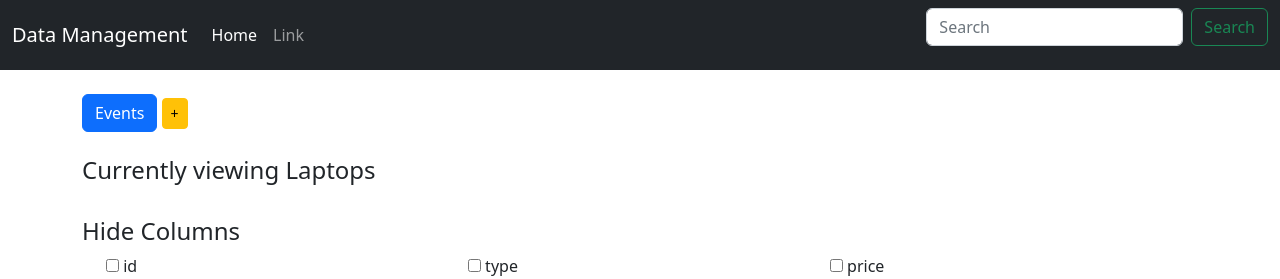
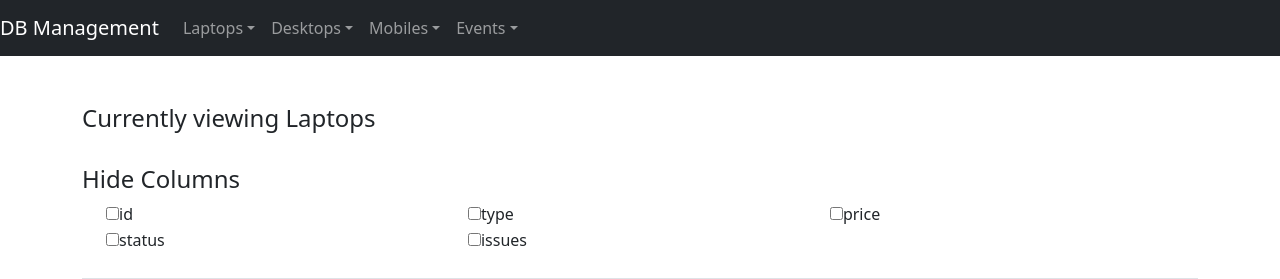
Before and after one commit to Somay-Garg/Data_Management, a Django app: page / in a window 1280 px wide. Shown: the top 279 px of the page. Run offline with Django 4.2, Linux system fonts and the light colour scheme; data comes from the database, SQL or seed files in the repository; some libraries are stand-ins or nearby versions.

Commit message:
nav dropdown changes

```diff
--- a/manage_data/templates/base.html
+++ b/manage_data/templates/base.html
@@ -16,27 +16,46 @@
 </head>
 
 <body>
-    <nav class="navbar navbar-expand-lg navbar-dark bg-dark">
-        <div class="container-fluid">
-          <a class="navbar-brand" href="#">Data Management</a>
-          <button class="navbar-toggler" type="button" data-bs-toggle="collapse" data-bs-target="#navbarSupportedContent" aria-controls="navbarSupportedContent" aria-expanded="false" aria-label="Toggle navigation">
-            <span class="navbar-toggler-icon"></span>
-          </button>
-          <div class="collapse navbar-collapse" id="navbarSupportedContent">
-            <ul class="navbar-nav me-auto mb-2 mb-lg-0">
+  <nav class="navbar navbar-expand navbar-dark bg-dark">
+    <a class="navbar-brand" href="#">DB Management</a>
+    <button class="navbar-toggler" type="button" data-toggle="collapse" data-target="#navbarsExample02"
+      aria-controls="navbarsExample02" aria-expanded="false" aria-label="Toggle navigation">
+      <span class="navbar-toggler-icon"></span>
+    </button>
+          <div class="collapse navbar-collapse" id="navbarsExample02">
+            <ul class="navbar-nav mr-auto">
               <li class="nav-item">
-                <a class="nav-link active" aria-current="page" href="#">Home</a>
+                <a href="#" class="nav-link dropdown-toggle" id="dropdown03" data-toggle="dropdown" aria-haspopup="true" aria-expanded="false" role="button">Laptops</a>
+                <div class="dropdown-menu" aria-labelledby="dropdown03">
+                  <a class="dropdown-item" href="{% url 'display_laptops' %}">Display</a>
+                  <a class="dropdown-item" href="{% url 'add_laptop' %}">Add Laptop</a>
+                </div>
               </li>
               <li class="nav-item">
-                <a class="nav-link" href="#">Link</a>
+                <a href="#" class="nav-link dropdown-toggle" id="dropdown03" data-toggle="dropdown" aria-haspopup="true" aria-expanded="false" role="button">Desktops</a>
+                <div class="dropdown-menu" aria-labelledby="dropdown03">
+                  <a class="dropdown-item" href="{% url 'display_desktops' %}">Display</a>
+                  <a class="dropdown-item" href="{% url 'add_desktop' %}">Add</a>
+                </div>
+              </li>
+              <li class="nav-item">
+                <a href="#" class="nav-link dropdown-toggle" id="dropdown03" data-toggle="dropdown" aria-haspopup="true" aria-expanded="false" role="button">Mobiles</a>
+                <div class="dropdown-menu" aria-labelledby="dropdown03">
+                  <a class="dropdown-item" href="{% url 'display_mobiles' %}">Display</a>
+                  <a class="dropdown-item" href="{% url 'add_mobile' %}">Add</a>
+                </div>
+              </li>
+              <li class="nav-item dropdown">
+                <a href="#" class="nav-link dropdown-toggle" id="dropdown03" data-toggle="dropdown" aria-haspopup="true" aria-expanded="false" role="button">Events</a>
+                  <div class="dropdown-menu" aria-labelledby="dropdown03">
+                    <a class="dropdown-item" href="{% url 'display_events' %}">Display</a>
+                    <a class="dropdown-item" href="{% url 'add_event' %}">Add</a>
+                  </div>
               </li>
             </ul>
-            <form class="d-flex">
-              <input class="form-control me-2" type="search" placeholder="Search" aria-label="Search">
-              <button class="btn btn-outline-success" type="submit">Search</button>
-            </form>
+
           </div>
-        </div>
+
       </nav>
 
       <br>
@@ -46,7 +65,9 @@
 
         {% endblock %}
       </div>
-
+      <script src="https://code.jquery.com/jquery-3.3.1.slim.min.js" integrity="sha384-q8i/X+965DzO0rT7abK41JStQIAqVgRVzpbzo5smXKp4YfRvH+8abtTE1Pi6jizo" crossorigin="anonymous"></script>
+      <script src="https://cdn.jsdelivr.net/npm/popper.js@1.14.7/dist/umd/popper.min.js" integrity="sha384-UO2eT0CpHqdSJQ6hJty5KVphtPhzWj9WO1clHTMGa3JDZwrnQq4sF86dIHNDz0W1" crossorigin="anonymous"></script>
+      <script src="https://cdn.jsdelivr.net/npm/bootstrap@4.3.1/dist/js/bootstrap.min.js" integrity="sha384-JjSmVgyd0p3pXB1rRibZUAYoIIy6OrQ6VrjIEaFf/nJGzIxFDsf4x0xIM+B07jRM" crossorigin="anonymous"></script>
 </body>
 
 </html>
--- a/manage_data/templates/index.html
+++ b/manage_data/templates/index.html
@@ -2,21 +2,21 @@
 
 {% block body %}
 
-    <div class="button-group">
+<!-- <div class="button-group">
 
-        <!--<a href="{% url 'display_laptops' %}" class="btn btn-primary btn-md" role="button">Laptops</a>
+        <a href="{% url 'display_laptops' %}" class="btn btn-primary btn-md" role="button">Laptops</a>
         <a href="{% url 'add_laptop' %}" class="btn btn-warning btn-sm" role="button">+</a>
 
         <a href="{% url 'display_desktops' %}" class="btn btn-primary btn-md" role="button">Desktops</a>
         <a href="{% url 'add_desktop' %}" class="btn btn-warning btn-sm" role="button">+</a>
 
         <a href="{% url 'display_mobiles' %}" class="btn btn-primary btn-md" role="button">Mobiles</a>
-        <a href="{% url 'add_mobile' %}" class="btn btn-warning btn-sm" role="button">+</a> -->
+        <a href="{% url 'add_mobile' %}" class="btn btn-warning btn-sm" role="button">+</a>
 
         <a href="{% url 'display_events' %}" class="btn btn-primary btn-md" role="button">Events</a>
         <a href="{% url 'add_event' %}" class="btn btn-warning btn-sm" role="button">+</a>
 
-    </div>
+    </div> -->
 <div class="table-responsive">
     {% if header != "Events" %}
     <div id="wrapper">
@@ -29,7 +29,8 @@
             <h4> Hide Columns </h4>
             <div class="checkbox-grid">
                 {% for field in fields %}
-                            <li class="form-check form-check-inline" style="list-style: none;"><input type="checkbox" value="hide" name="{{field.name}}_col" id="{{ field.name }}_col" onchange="hide_show_table(this.id);">  {{ field.name }}</li>
+                <li class="form-check form-check-inline" style="list-style: none;"><input type="checkbox" value="hide"
+                        name="{{field.name}}_col" id="{{ field.name }}_col" onchange="hide_show_table(this.id);">{{field.name}}</li>
                 {% endfor %}
             </div>
         </div>
@@ -55,17 +56,20 @@
                     {% if header == "Laptops" %}
                     <td>
                         <a href="{% url 'edit_laptop' item.pk%}" class="btn btn-warning btn-sm" role="button">Edit</a>
-                                        <a href="{% url 'delete_laptop' item.pk%}" class="btn btn-danger btn-sm" role="button">Delete</a>
+                        <a href="{% url 'delete_laptop' item.pk%}" class="btn btn-danger btn-sm"
+                            role="button">Delete</a>
                     </td>
                     {% elif header == "Desktops" %}
                     <td>
                         <a href="{% url 'edit_desktop' item.pk%}" class="btn btn-warning btn-sm" role="button">Edit</a>
-                                        <a href="{% url 'delete_desktop' item.pk%}" class="btn btn-danger btn-sm" role="button">Delete</a>
+                        <a href="{% url 'delete_desktop' item.pk%}" class="btn btn-danger btn-sm"
+                            role="button">Delete</a>
                     </td>
                     {% else %}
                     <td>
                         <a href="{% url 'edit_mobile' item.pk%}" class="btn btn-warning btn-sm" role="button">Edit</a>
-                                        <a href="{% url 'delete_desktop' item.pk%}" class="btn btn-danger btn-sm" role="button">Delete</a>
+                        <a href="{% url 'delete_desktop' item.pk%}" class="btn btn-danger btn-sm"
+                            role="button">Delete</a>
                     </td>
                     {% endif %}
                 </tr>
@@ -85,7 +89,8 @@
             <h4> Hide Columns </h4>
             <div class="checkbox-grid">
                 {% for field in fields %}
-                            <li class="form-check form-check-inline" style="list-style: none;"><input type="checkbox" value="hide" name="{{field.name}}_col" id="{{ field.name }}_col" onchange="hide_show_table(this.id);">  {{ field.name }}</li>
+                <li class="form-check form-check-inline" style="list-style: none;"><input type="checkbox" value="hide"
+                        name="{{field.name}}_col" id="{{ field.name }}_col" onchange="hide_show_table(this.id);">{{field.name}}</li>
                 {% endfor %}
             </div>
         </div>
@@ -103,23 +108,24 @@
                 {% for event in event_data %}
                 <tr>
                     <td>{{ forloop.counter }}</td>
-                                <td class="id_col" >{{ event.id }}</td>
-                                <td class="event_name_col" >{{ event.event_name }}</td>
-                                <td class="type_of_event_col" >{{ event.type_of_event }}</td>
-                                <td class="Audience_col" >{{ event.Audience }}</td>
-                                <td class="Organized_by_col" >{{ event.Organized_by }}</td>
-                                <td class="Conducted_by_col" >{{ event.Conducted_by }}</td>
-                                <td class="no_of_sponsors_col" >{{ event.no_of_sponsors }}</td>
-                                <td class="sponsored_by_col" >{{ event.sponsored_by }}</td>
-                                <td class="amt_of_sponsorship_col" >{{ event.amt_of_sponsorship }}</td>
-                                <td class="start_date_col" >{{ event.start_date }}</td>
-                                <td class="end_date_col" >{{ event.end_date }}</td>
-                                <td class="no_of_participants_col" >{{ event.no_of_participants }}</td>
-                                <td class="upload_attendance_col" >{{ event.upload_attendance }}</td>
-                                <td class="uploaded_at_col" >{{ event.uploaded_at }}</td>
+                    <td class="id_col">{{ event.id }}</td>
+                    <td class="event_name_col">{{ event.event_name }}</td>
+                    <td class="type_of_event_col">{{ event.type_of_event }}</td>
+                    <td class="Audience_col">{{ event.Audience }}</td>
+                    <td class="Organized_by_col">{{ event.Organized_by }}</td>
+                    <td class="Conducted_by_col">{{ event.Conducted_by }}</td>
+                    <td class="no_of_sponsors_col">{{ event.no_of_sponsors }}</td>
+                    <td class="sponsored_by_col">{{ event.sponsored_by }}</td>
+                    <td class="amt_of_sponsorship_col">{{ event.amt_of_sponsorship }}</td>
+                    <td class="start_date_col">{{ event.start_date }}</td>
+                    <td class="end_date_col">{{ event.end_date }}</td>
+                    <td class="no_of_participants_col">{{ event.no_of_participants }}</td>
+                    <td class="upload_attendance_col">{{ event.upload_attendance }}</td>
+                    <td class="uploaded_at_col">{{ event.uploaded_at }}</td>
                     <td>
                         <a href="{% url 'edit_event' event.id %}" class="btn btn-warning btn-sm" role="button">Edit</a>
-                                    <a href="{% url 'delete_event' event.id %}" class="btn btn-danger btn-sm" role="button">Delete</a>
+                        <a href="{% url 'delete_event' event.id %}" class="btn btn-danger btn-sm"
+                            role="button">Delete</a>
                     </td>
                 </tr>
                 {% endfor %}
--- a/manage_data/views.py
+++ b/manage_data/views.py
@@ -67,13 +67,15 @@ def add_device(request,cls):
 
         if form.is_valid():
             form.save()
-            return redirect('display_laptops')
-        else:
-            return redirect('display_laptops')
-
+            if(cls==LaptopForm):
+              return redirect('display_laptops')
+            elif(cls==DesktopForm):
+              return redirect('display_desktops')
+            else:
+                return redirect('display_mobiles')
     else:
         form = cls()
-        return render(request,'add_new.html',{'form': form})
+        return render(request, 'add_new.html', {'form' : form})
 
 def add_laptop(request):
     return add_device(request,LaptopForm)
@@ -132,9 +134,12 @@ def edit_device(request,pk,model,cls):
         form = cls(request.POST, instance=item)
         if form.is_valid():
             form.save()
-            return redirect('display_laptops')
-        else:
-            return redirect('display_laptops')
+            if(cls==LaptopForm):
+                return redirect('display_laptops')
+            elif(cls==DesktopForm):
+                return redirect('display_desktops')
+            else:
+                return redirect('display_mobiles')
 
     else:
         form = cls(instance=item)
```
Lines whose indentation alone changed are shown as unchanged.
